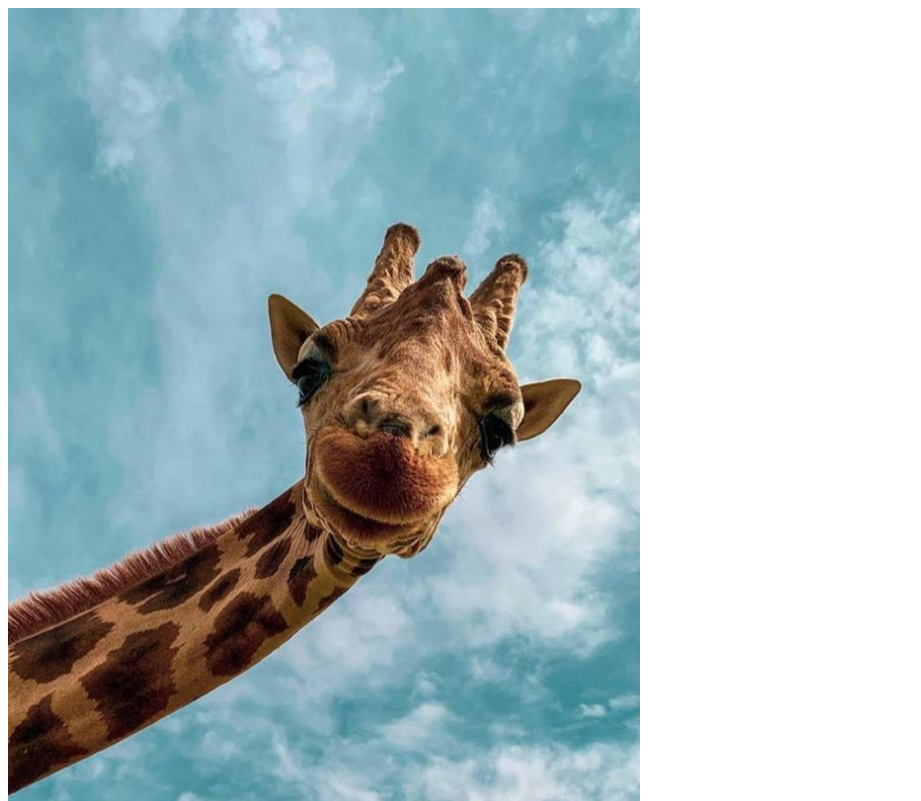
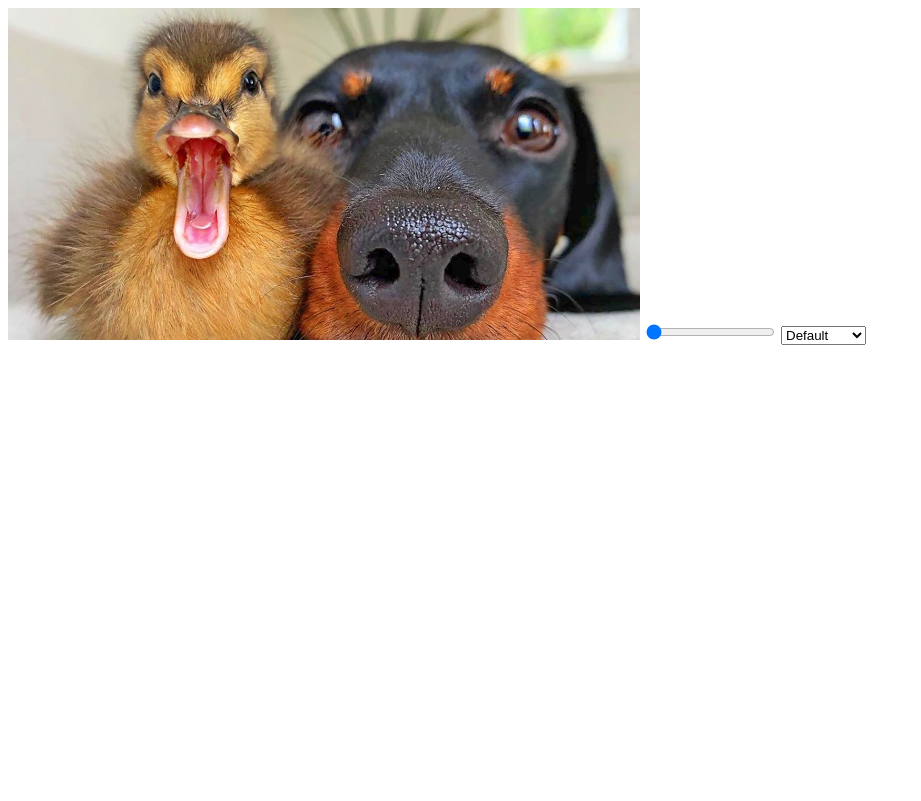
Before and after one commit to mariaeduardalouback/mariaeduardalouback.github.io, a plain HTML site: page PC Web/trabalho1/index.html in a window 1280 px wide. Shown: the top 801 px of the page, without its empty margins (0-921 px from the left). Drawn offline with Linux system fonts and the light colour scheme.

Commit message:
adicionando

```diff
--- a/PC Web/trabalho1/index.html
+++ b/PC Web/trabalho1/index.html
@@ -16,7 +16,7 @@
 </head>
 
 <body>
-    <img id="image" src="foto_Girafa.jpg">
+    <img id="image" src="patinho.jpg">
     <input id="effectIntensity" type="range" value="0" min="0" max="100">
     <select id="effects">
         <option value="none">Default</option>
```
Also changed, not shown: PC Web/trabalho1/capbatman.jpg (added), PC Web/trabalho1/patinho.jpg (added).
